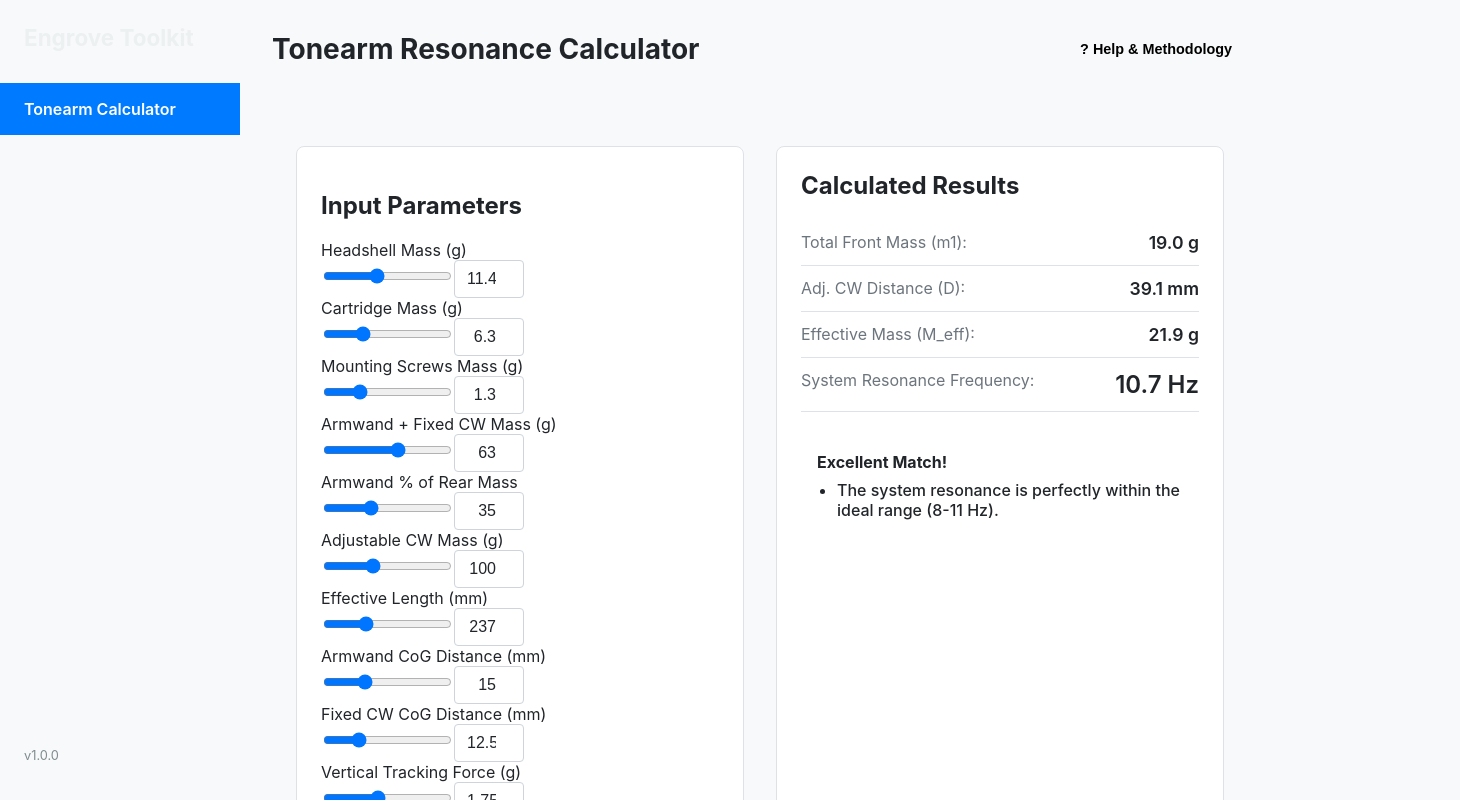
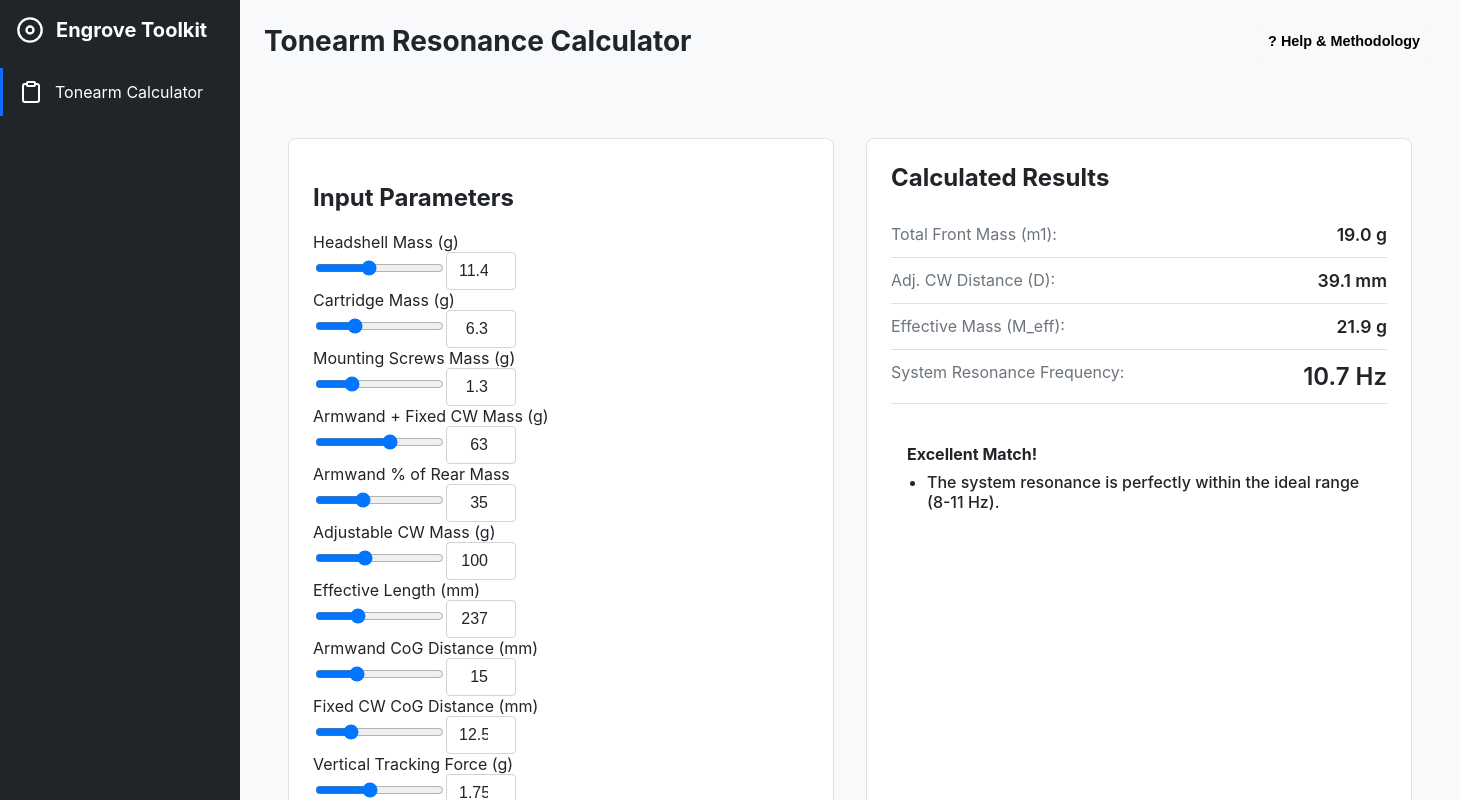
Before and after one commit to Engrove/Turntable, a Vue app: page / in a window 1280 px wide. Shown: the top 800 px of the page, 1460 px wide, since content can reach past the window. Built offline with nearby package versions, Linux system fonts and the light colour scheme.

Commit message:
Update App.vue

```diff
--- a/src/App.vue
+++ b/src/App.vue
@@ -1,50 +1,29 @@
-<script setup>
-import { RouterLink, RouterView } from 'vue-router'
-import router from '@/router'
-</script>
+<!-- src/App.vue -->
+<template>
+  <div class="app-container">
+    <aside class="sidebar">
+      <div class="sidebar-brand">
+        <!-- Ikon (inline SVG) -->
+        <svg class="icon" viewBox="0 0 24 24" fill="none" stroke="currentColor" stroke-width="2" stroke-linecap="round" stroke-linejoin="round"><circle cx="12" cy="12" r="10"></circle><circle cx="12" cy="12" r="3"></circle></svg>
+        <span class="text">Engrove Toolkit</span>
+      </div>
 
-<template>
-  <div class="toolkit-wrapper">
-    <aside class="sidebar">
-      <div class="sidebar-header">
-        <h3>Engrove Toolkit</h3>
-      </div>
-      <nav class="main-nav">
-        <RouterLink
-          v-for="route in router.options.routes"
-          :key="route.name"
-          :to="route.path"
-        >
-          {{ route.meta.title }}
-        </RouterLink>
+      <nav>
+        <router-link to="/" class="nav-link active">
+          <!-- Kalkylator-ikon -->
+          <svg class="icon" viewBox="0 0 24 24" fill="none" stroke="currentColor" stroke-width="2" stroke-linecap="round" stroke-linejoin="round"><path d="M16 4h2a2 2 0 0 1 2 2v14a2 2 0 0 1-2 2H6a2 2 0 0 1-2-2V6a2 2 0 0 1 2-2h2"></path><rect x="8" y="2" width="8" height="4" rx="1" ry="1"></rect></svg>
+          <span class="text">Tonearm Calculator</span>
+        </router-link>
+        <!-- Framtida länkar kan läggas till här -->
       </nav>
-      <div class="sidebar-footer">
-        <p>v1.0.0</p>
-      </div>
     </aside>
-    <main class="content-area">
-      <RouterView />
+
+    <main class="main-content">
+      <router-view />
     </main>
   </div>
 </template>
 
 <style scoped>
-/* ... (samma CSS som tidigare) ... */
-.toolkit-wrapper{display:flex;height:100%}.sidebar{width:240px;background-color:var(--header-color);color:#ecf0f1;display:flex;flex-direction:column;padding:1.5rem 0;flex-shrink:0}.sidebar-header{padding:0 1.5rem;margin-bottom:2rem;font-size:1.2rem}.sidebar-header h3{margin:0}.main-nav{display:flex;flex-direction:column;flex-grow:1}.main-nav a{color:#bdc3c7;text-decoration:none;padding:1rem 1.5rem;transition:background-color .2s ease,color .2s ease}.main-nav a:hover{background-color:#495057;color:#fff}.main-nav a.router-link-exact-active{background-color:var(--accent-color,#007bff);color:#fff;font-weight:600}.sidebar-footer{padding:0 1.5rem;font-size:.8rem;color:#7f8c8d}.content-area{flex-grow:1;padding:2rem;overflow-y:auto}
+/* Scoped styles för App.vue om det skulle behövas, men det mesta ligger i main.css */
 </style>
-
-<style>
-/* Global layout-fix för att eliminera den yttre scrollbaren */
-html, body {
-  height: 100%;
-  margin: 0;
-  padding: 0;
-  overflow: hidden; /* Denna rad är nyckeln: Förbjuder webbläsarens scrollbar */
-}
-
-#app {
-  height: 100%; /* Använder 100% för att perfekt fylla body-elementet */
-  padding: 0;
-  max-width: none;
-}
-</style>
```
